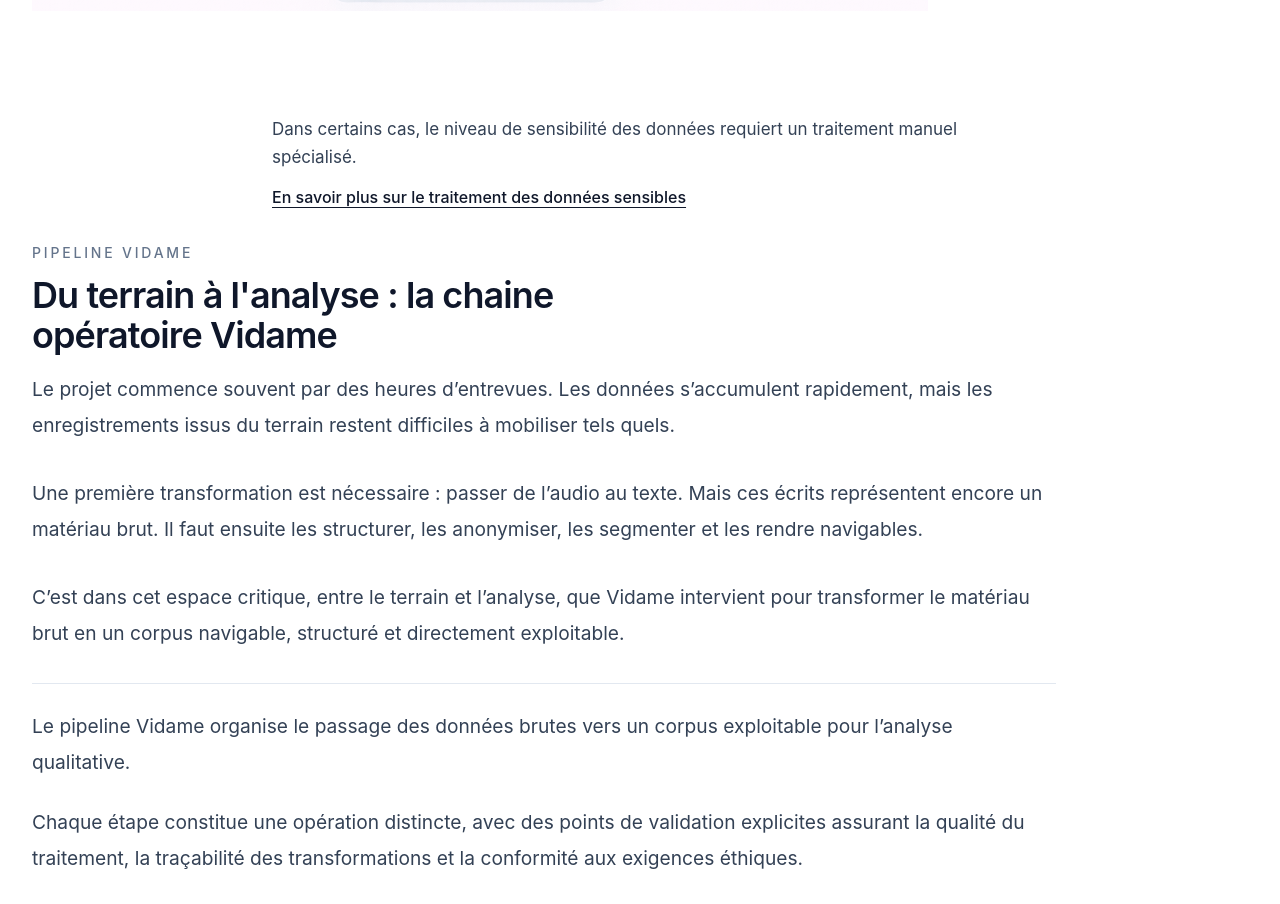
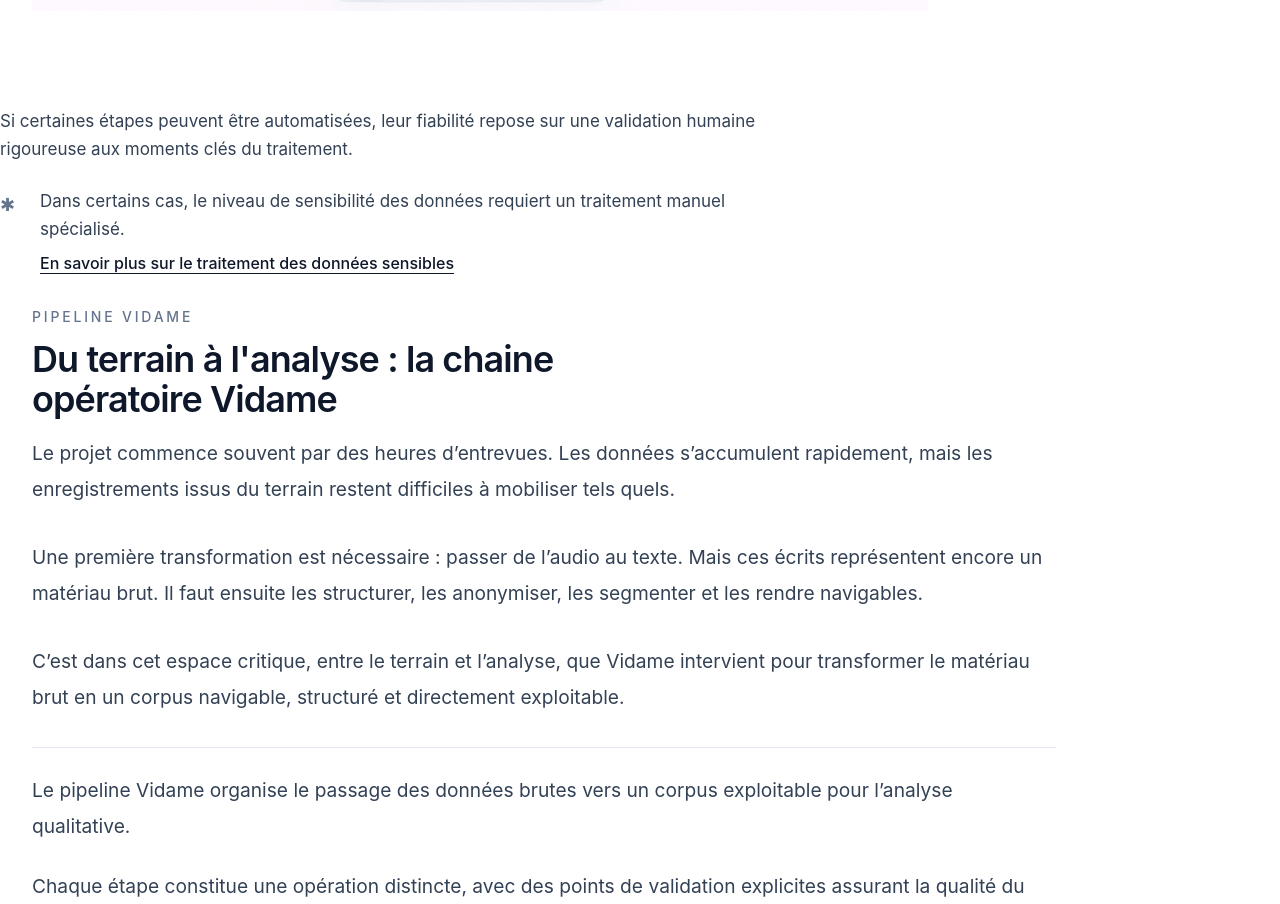
Before and after one commit to momopro21/vidame-recherche, a React (Vite) app: page / in a window 1280 px wide. Shown: the part 940-1844 px from the top of the page. Built offline with nearby package versions, Linux system fonts and the light colour scheme; the HTML template or start-up script is replaced by a standard one.

Commit message:
Update App.tsx

```diff
--- a/src/App.tsx
+++ b/src/App.tsx
@@ -456,18 +456,31 @@
           />
         </div>
       </section>
-        {/* ===== VIDAME_REPERE_NOTE_SENSIBILITE ===== */}
-        <div className="mx-auto mt-10 max-w-3xl px-4 text-[17px] leading-7 text-slate-700">
-        <p>
+      {/* ===== VIDAME_REPERE_TEXTE_VALIDATION_HUMAINE ===== */}
+        <div className="mt-8 max-w-3xl text-left">
+          <p className="text-[17px] leading-7 text-slate-700">
+          Si certaines étapes peuvent être automatisées, leur fiabilité repose sur une validation humaine rigoureuse aux moments clés du traitement.
+          </p>
+        </div>
+        {/* ===== VIDAME_REPERE_NOTE_SENSIBILITE_INTEGREE ===== */}
+          <div className="mt-6 flex max-w-3xl items-start gap-4">
+          <div className="mt-1 shrink-0 text-slate-500">
+            <span className="inline-block h-6 w-6 text-lg">✱</span>
+          </div>
+
+        <div>
+          <p className="text-[17px] leading-7 text-slate-700">
           Dans certains cas, le niveau de sensibilité des données requiert un traitement manuel spécialisé.
-        </p>
-        <a
+          </p>
+
+          <a
           href="#donnees-sensibles"
-          className="mt-3 inline-block text-[16px] font-medium text-slate-900 underline underline-offset-4 hover:text-slate-700"
-        >
+          className="mt-2 inline-block text-[16px] font-medium text-slate-900 underline underline-offset-4 hover:text-slate-700"
+          >
           En savoir plus sur le traitement des données sensibles
         </a>
       </div>
+    </div>
       {/* ===== VIDAME_REPERE_SECTION_PIPELINE ===== */}
       <section>
         <div className="mx-auto max-w-7xl px-6 py-6 md:px-8 md:py-8">
```
